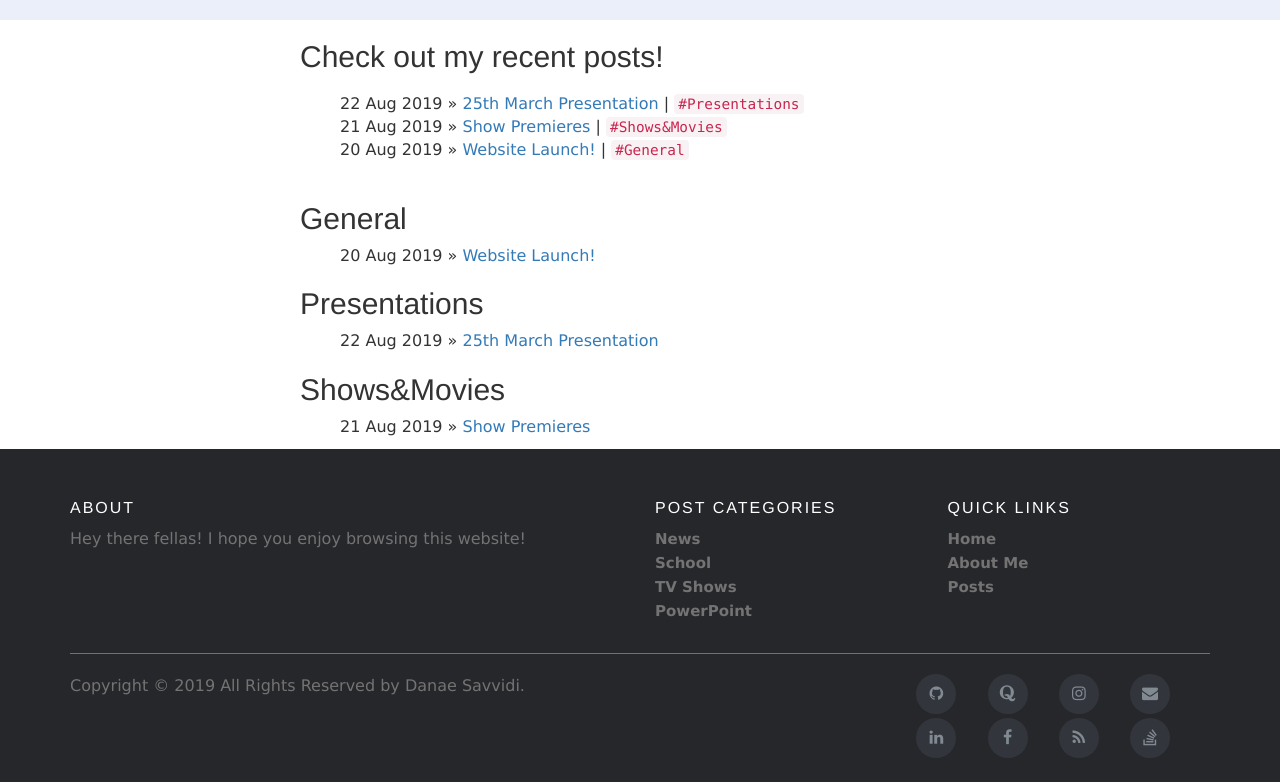
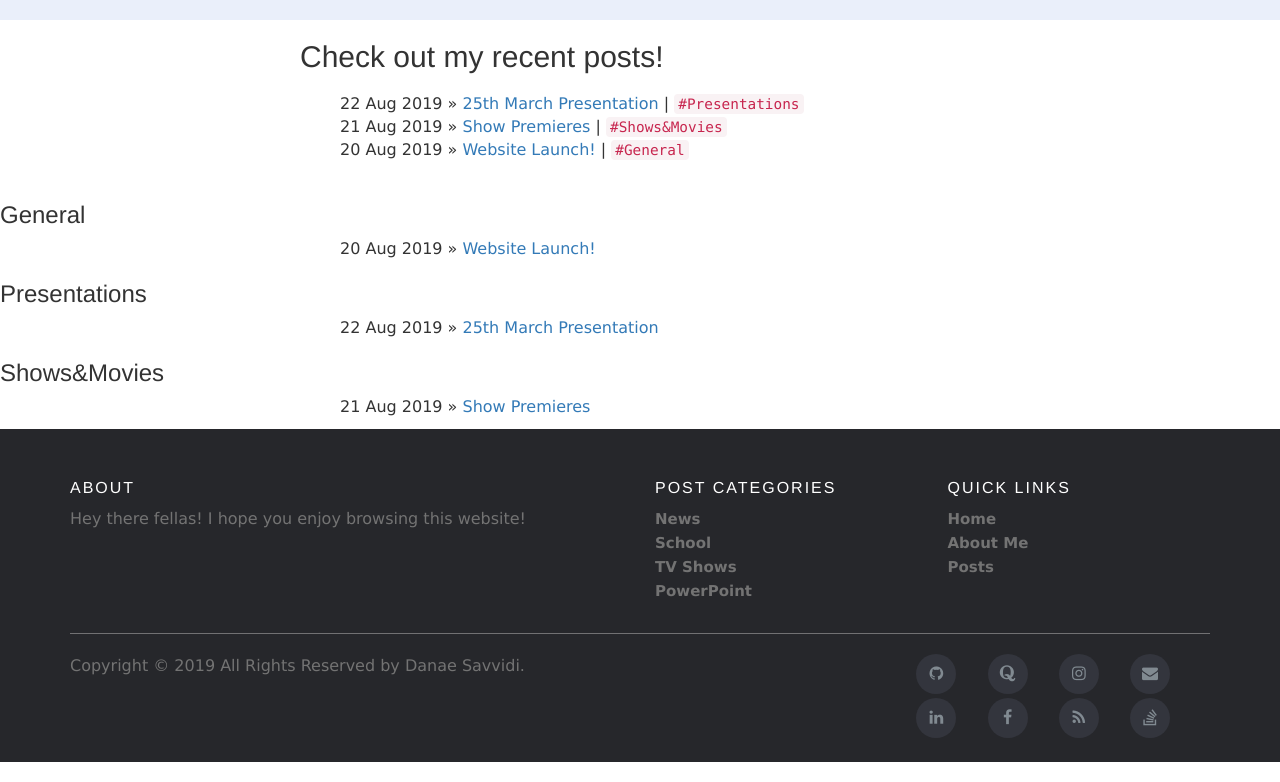
Before and after one commit to danaesav/danaesav.github.io, a Jekyll site: the page built from projects/index.html, in a window 1280 px wide and 1187 px high. Shown: the part 405-1187 px from the top of the window. Built offline with Jekyll 4.4.1, drawn with Linux system fonts in a browser that asks for light colours.

Commit message:
Update index.html

```diff
--- a/projects/index.html
+++ b/projects/index.html
@@ -32,7 +32,7 @@
 {% endfor %} -->
 
 {% for tag in tags %}
-	<h2 id="{{ tag | slugify }}">{{ tag }}</h2>
+	<h3 id="{{ tag | slugify }}">{{ tag }}</h3>
 	<ul id="postlist">
 	 {% for post in site.posts %}
 		 {% if post.tags contains tag %}
```
